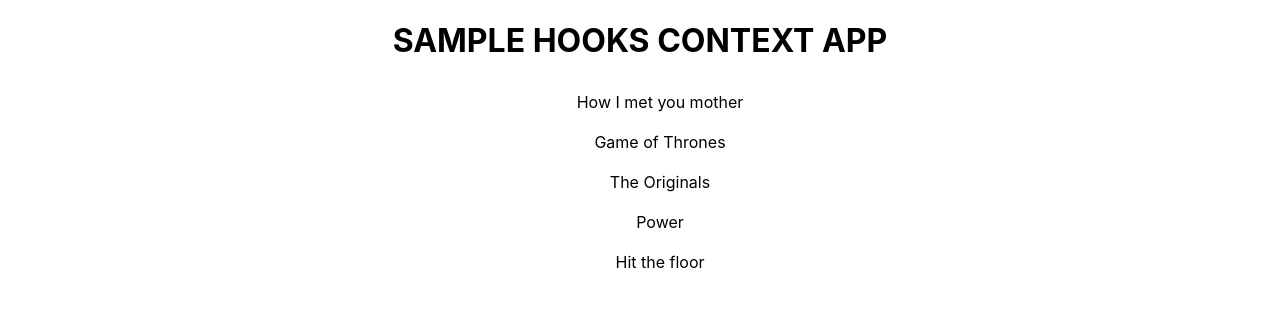
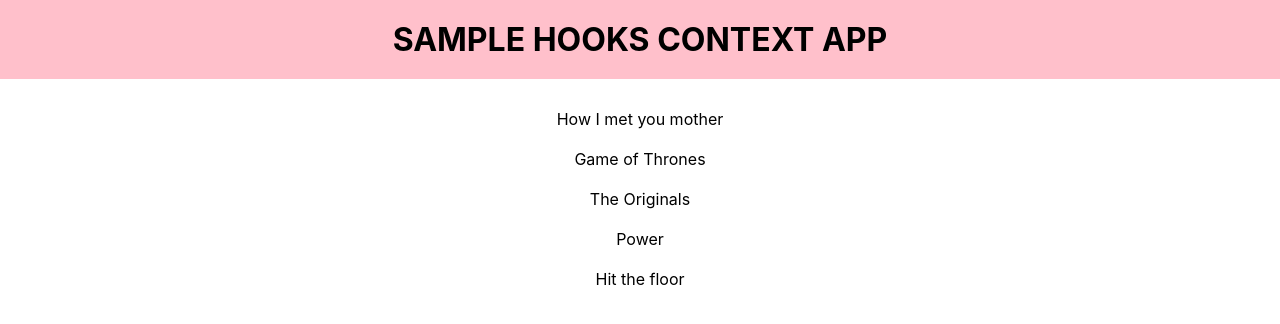
Before and after one commit to AdoraNwodo/context-app, a React (Create React App) app: page / in a window 1280 px wide. Shown: the top 324 px of the page. Built offline with nearby package versions, Linux system fonts and the light colour scheme.

Commit message:
Consume context for app theme

```diff
--- a/src/components/Header.js
+++ b/src/components/Header.js
@@ -1,9 +1,17 @@
-import React from 'react'
+import React, { Component } from 'react'
+import { ThemeContext } from '../contexts/ThemeContext';
 
-export default function Header() {
-    return (
-        <div className="header">
-            <h1>SAMPLE HOOKS CONTEXT APP</h1>
-        </div>
-    )
+export default class Header extends Component  {
+
+    static contextType = ThemeContext
+
+    render(){
+        const { isLight, lightProps, darkProps } = this.context
+        const theme = isLight ? lightProps : darkProps
+        return (
+            <div className="header" style={{background: theme.ui, color: theme.text}}>
+                <h1>SAMPLE HOOKS CONTEXT APP</h1>
+            </div>
+        )
+    }
 }
--- a/src/components/SeriesList.js
+++ b/src/components/SeriesList.js
@@ -1,9 +1,13 @@
 import React, { Component } from 'react'
+import { ThemeContext } from '../contexts/ThemeContext';
 
 export default class SeriesList extends Component {
+    static contextType = ThemeContext
     render() {
+        const { isLight, lightProps, darkProps } = this.context
+        const theme = isLight ? lightProps : darkProps
         return (
-            <div className="series-list">
+            <div className="series-list" style={{background: theme.background, color: theme.text}}>
                 <ul>
                     <li>How I met you mother</li>
                     <li>Game of Thrones</li>
--- a/src/contexts/ThemeContext.js
+++ b/src/contexts/ThemeContext.js
@@ -5,11 +5,8 @@
 export default class ThemeContextProvider extends Component {
     state = {
         isLight: true,
-        lightProps: { background: '#f5f5f5', text: '#000000', ui: '#ffc0cb', lines: '#000000'},
-        isDark: false,
-        darkProps: { background: '#000000', text: '#ffffff', ui: '#ffc0cb', lines: '#ffffff'},
-        isMonochrome: false,
-        monochromeProps: { background: '#ffffff', text: '#000000', ui: '#ffffff', lines: '#000000'},
+        lightProps: { background: '#ffffff', text: '#000000', ui: '#ffc0cb', lines: '#000000'},
+        darkProps: { background: '#000000', text: '#ffffff', ui: '#c71585', lines: '#ffffff'}
     }
     render() {
         return (
--- a/src/index.css
+++ b/src/index.css
@@ -10,6 +10,15 @@
 .header{
   text-align: center;
 }
+.header h1{
+  margin: 0px;
+  padding: 20px;
+}
+.series-list ul{
+  margin: 0px;
+  padding: 20px;
+  min-height: calc(100vh - 118px);
+}
 .series-list ul li{
   list-style-type: none;
   text-align: center;
```
